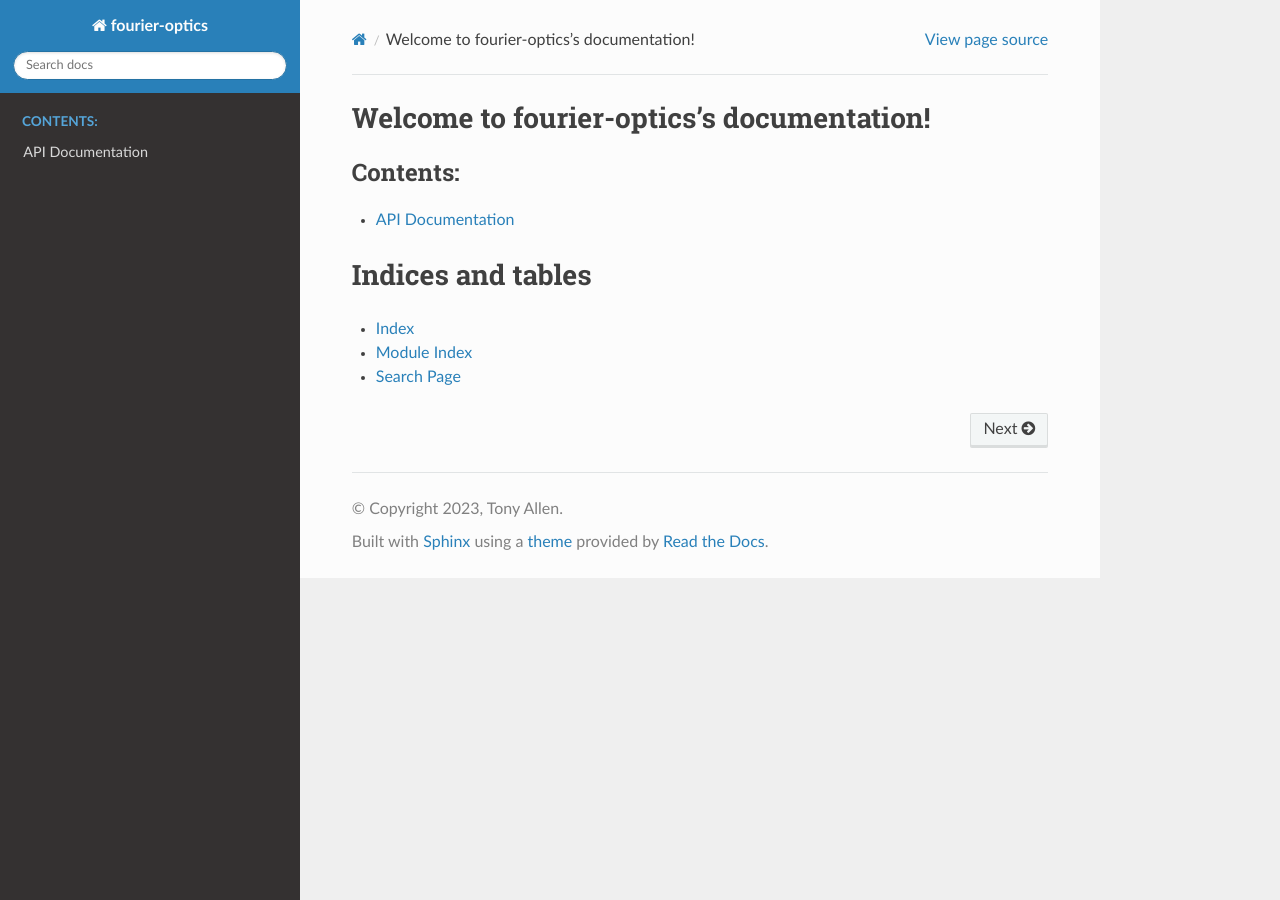
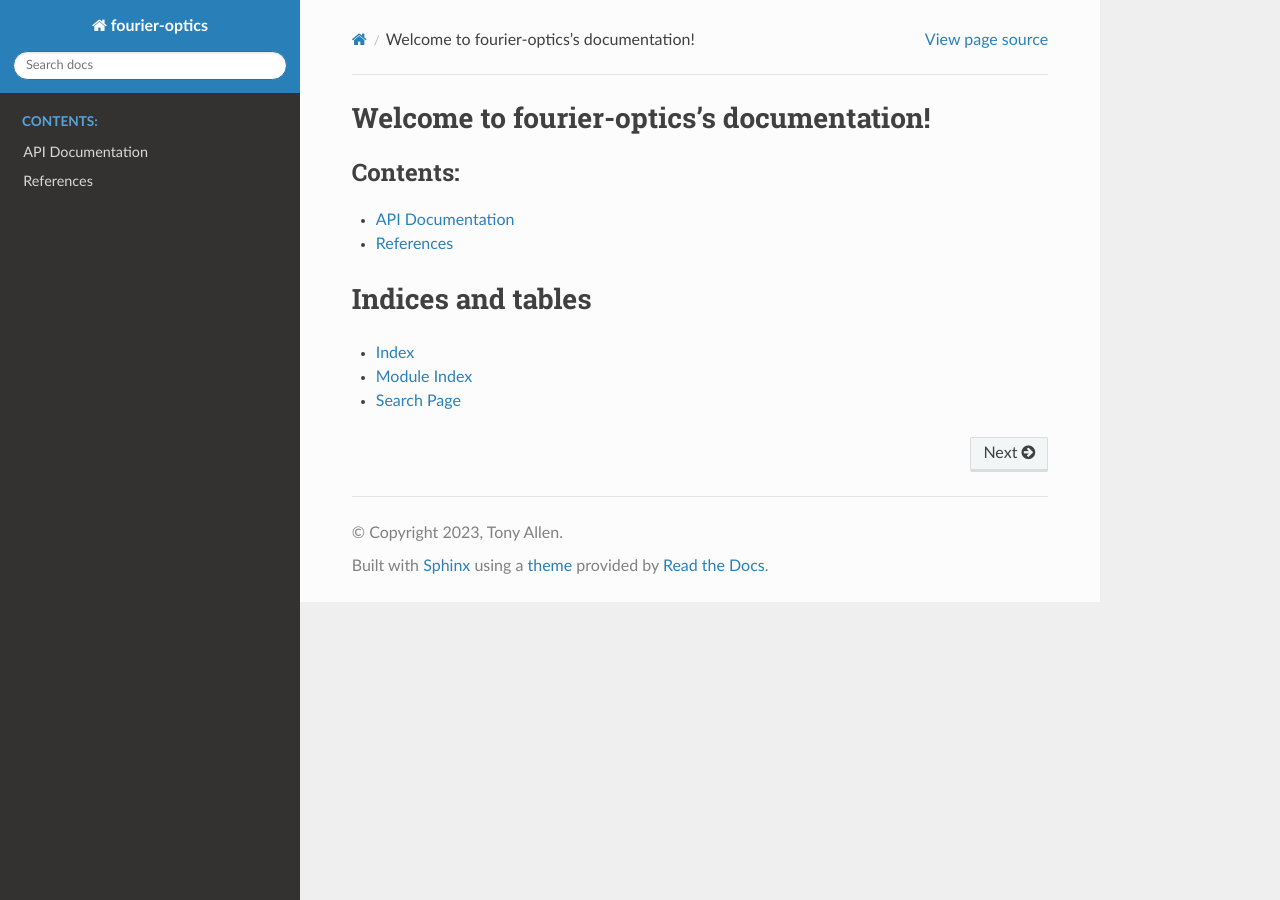
Before and after one commit to tonygallen/fourier-optics, a Sphinx documentation site: the page built from docs/source/index.rst, in a window 1280 px wide. Built offline with Sphinx 7.4.7 and the Read the Docs theme 2.0.0, drawn with Linux system fonts in a browser that asks for light colours.

Commit message:
add references page to docs

```diff
--- a/docs/source/index.rst
+++ b/docs/source/index.rst
@@ -4,13 +4,14 @@
    contain the root `toctree` directive.
 
 Welcome to fourier-optics's documentation!
-================================
+==========================================
 
 .. toctree::
    :maxdepth: 2
    :caption: Contents:
 
    api
+   references
 
 Indices and tables
 ==================
--- a/docs/source/references.bib
+++ b/docs/source/references.bib
@@ -1,4 +1,4 @@
-@book {goodmanIntroductionFourierOptics,
+@Book {goodmanIntroductionFourierOptics,
   title = {Introduction to {{Fourier Optics}}},
   author =	 {Goodman, Joseph W.},
   publisher =	 {W.H. Freeman, Macmillan Learning},
@@ -6,4 +6,3 @@
   isbn =	 9781319119164,
   edition =	 4
 }
-}
--- /dev/null
+++ b/docs/source/references.rst
@@ -0,0 +1,5 @@
+References
+==========
+
+.. bibliography:: references.bib
+   :style: plain
```
